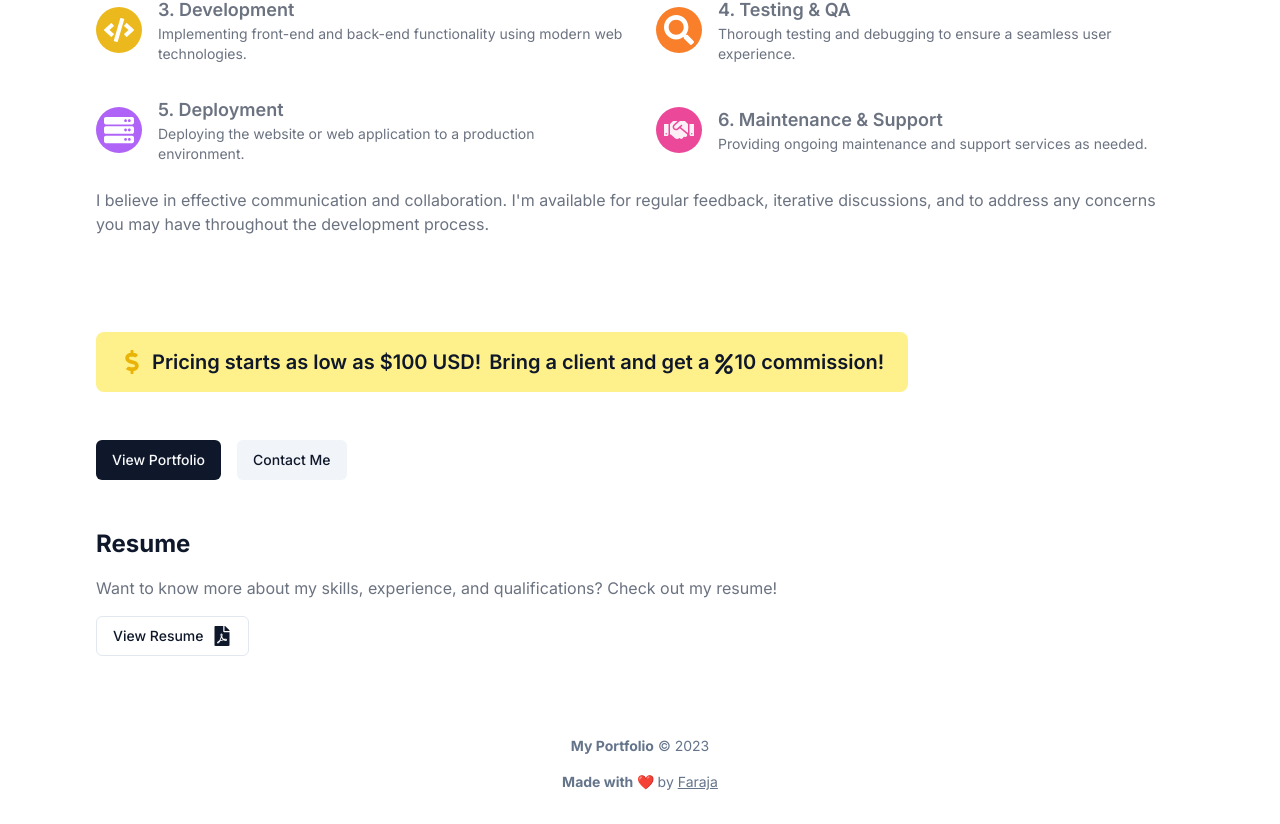
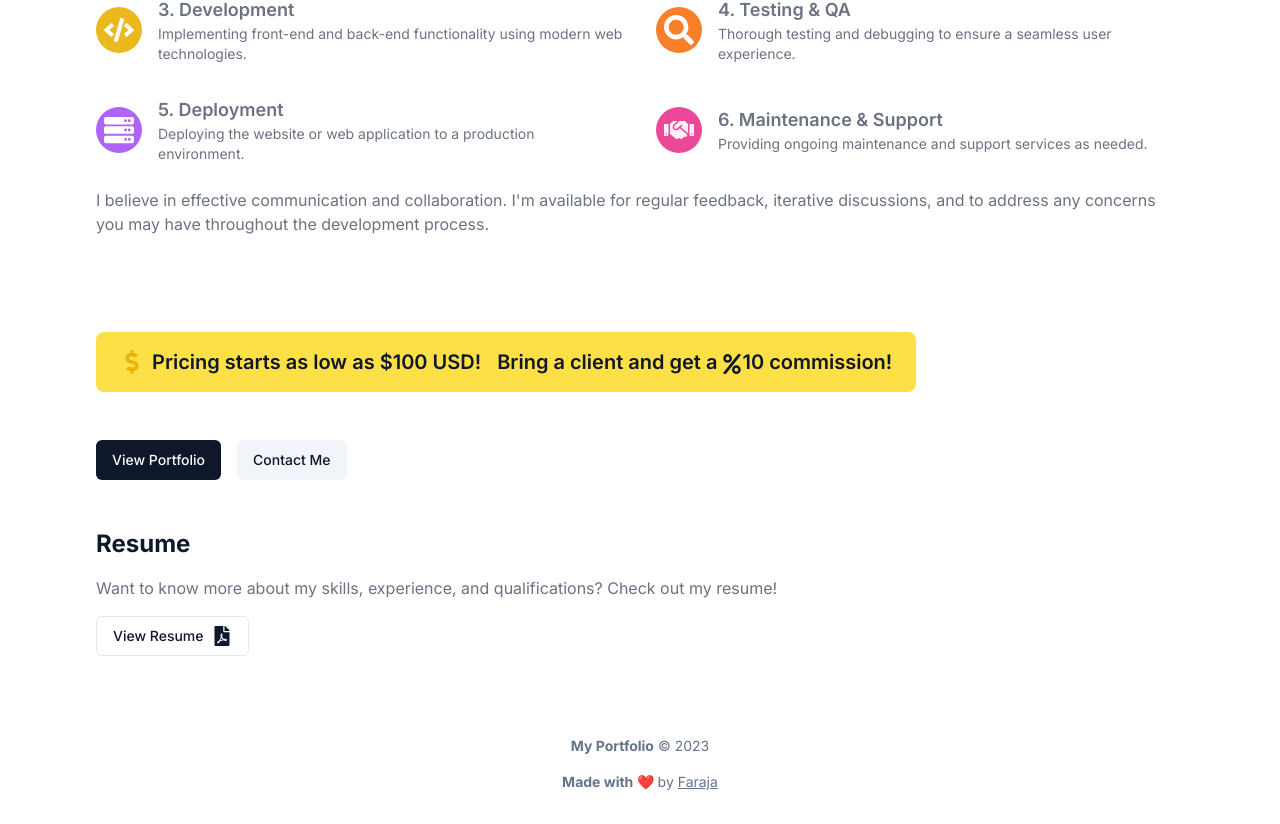
Before and after one commit to farajabien/portfolio, a Next.js app: page / in a window 1280 px wide. Shown: the part 773-1597 px from the top of the page. Built offline with nearby package versions, Linux system fonts and the light colour scheme.

Commit message:
color matching

```diff
--- a/app/page.tsx
+++ b/app/page.tsx
@@ -188,13 +188,13 @@ export default function IndexPage() {
 
         <div className="mt-12">
           <div className="flex items-center space-x-2">
-            <div className="mt-12 rounded-lg bg-yellow-200 dark:bg-yellow-600 px-6 py-4">
+            <div className="mt-12 rounded-lg bg-yellow-300 dark:bg-yellow-700 px-6 py-4">
               <div className="flex items-center">
-                <FaDollarSign className="text-2xl text-yellow-500 dark:text-white" />
+                <FaDollarSign className="text-2xl text-yellow-500 dark:text-yellow-200" />
                 <span className="ml-2 text-xl font-semibold">
                   Pricing starts as low as $100 USD!
                 </span>
-                <span className="ml-2 text-xl font-semibold">
+                <span className="ml-4 text-xl font-semibold">
                   Bring a client and get a{" "}
                   <FaPercent className="inline-block" />
                   10 commission!
@@ -203,6 +203,7 @@ export default function IndexPage() {
             </div>
           </div>
         </div>
+
         <div className="mt-12">
           <Link href="/projects">
             <Button>View Portfolio</Button>
```
